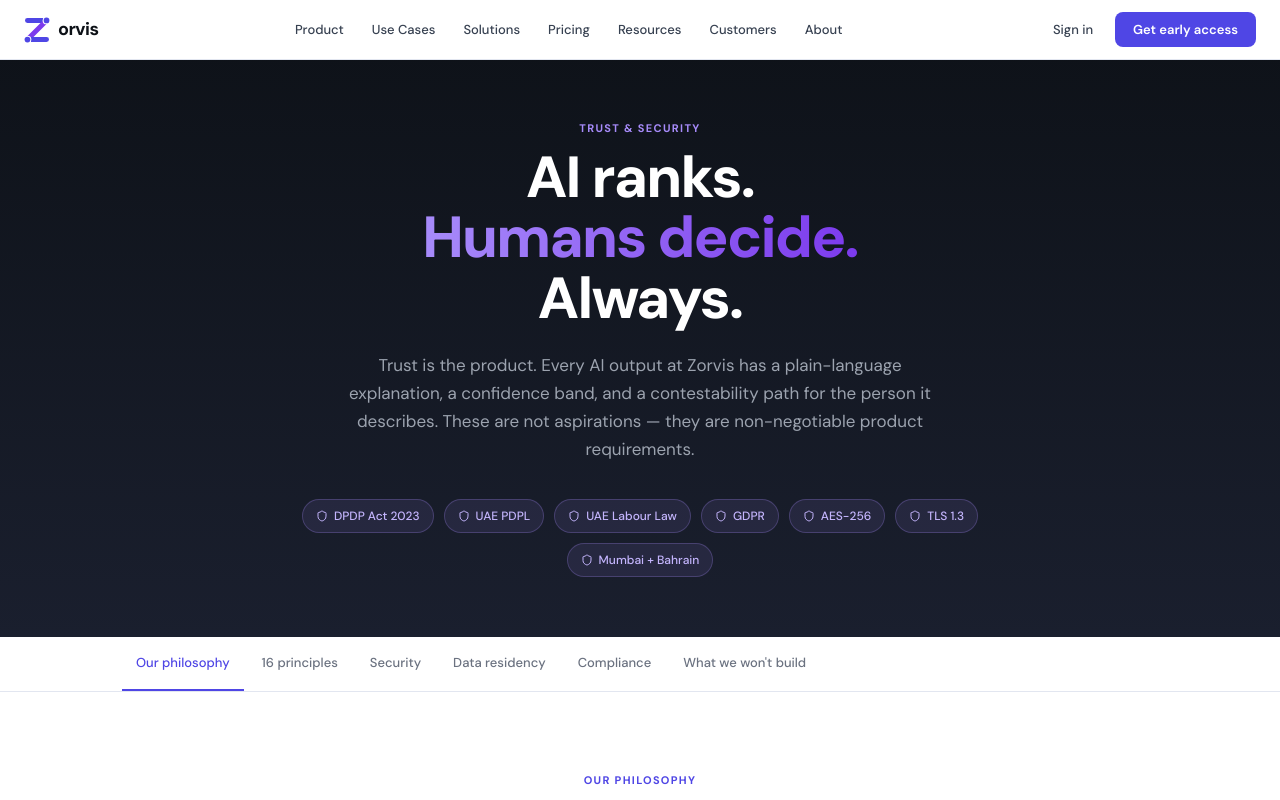
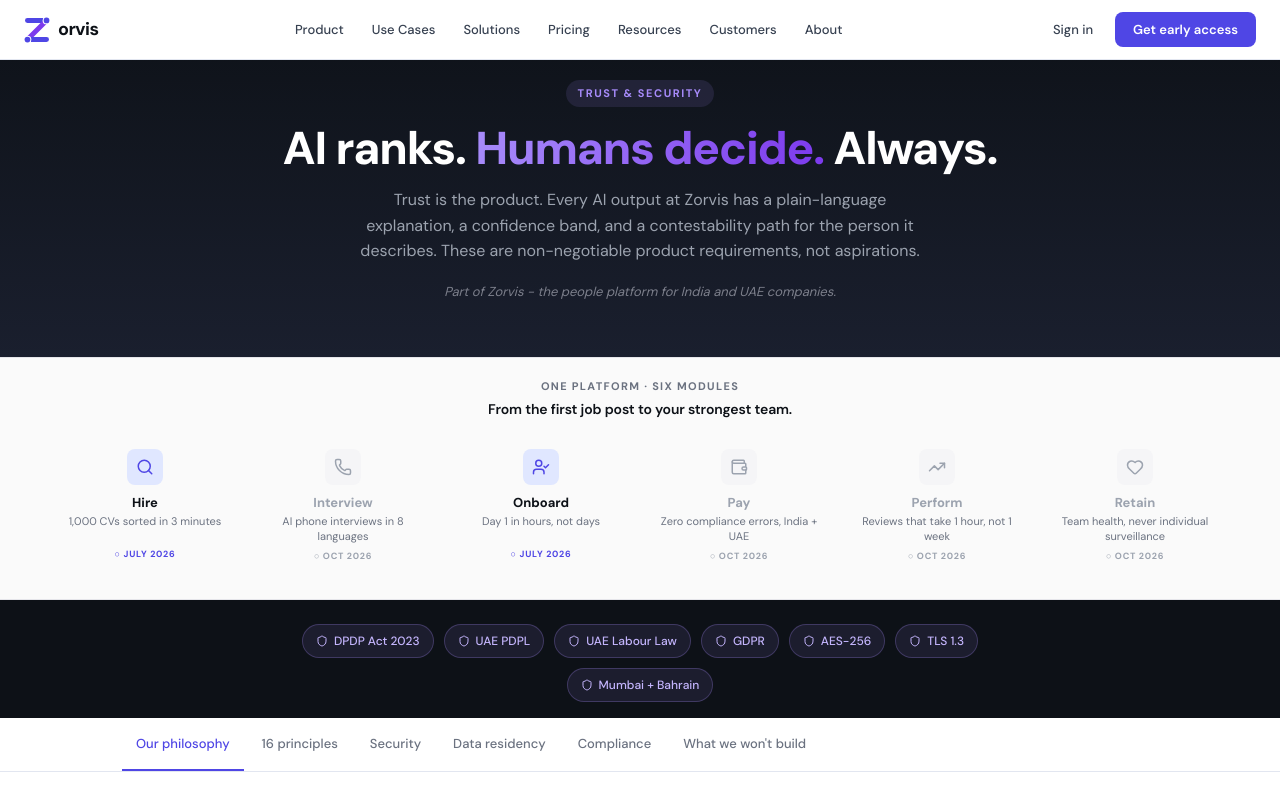
Before and after one commit to zorvis-ai/zorvis-website, a Next.js app: page /trust in a window 1280 px wide. Shown: the top 800 px of the page. Built offline with nearby package versions, Linux system fonts and the light colour scheme.

Commit message:
feat: unified PageHero and modules strip across 6 sub-pages

```diff
--- a/app/faq/page.tsx
+++ b/app/faq/page.tsx
@@ -4,6 +4,7 @@
 import Link from "next/link";
 import { motion, AnimatePresence } from "framer-motion";
 import { Nav, Footer, Tag } from "@/components/Nav";
+import PageHero from "@/components/PageHero";
 import { Search, ChevronDown, Shield, Brain, Globe, Users, FileText, Lock, ArrowRight } from "lucide-react";
 
 type FaqCategory = "all" | "data" | "scoring" | "compliance" | "product" | "pricing";
@@ -267,29 +268,21 @@
       <Nav />
 
       {/* HERO */}
-      <section style={{
-        padding: "120px 32px 60px",
-        background: "linear-gradient(180deg,#F7F8FC 0%,#FFFFFF 100%)",
-        textAlign: "center",
-      }}>
-        <Tag>FREQUENTLY ASKED QUESTIONS</Tag>
-        <h1 style={{
-          fontSize: "clamp(32px, 6vw, 56px)", fontWeight: 800,
-          letterSpacing: "-0.03em", lineHeight: 1.08, margin: "0 0 18px",
-          color: "#0D1117",
-        }}>
-          The questions everyone asks.<br/>
-          <span style={{ color: "#4F46E5" }}>Honest answers.</span>
-        </h1>
-        <p style={{
-          fontSize: 16, color: "#6B7280", lineHeight: 1.6,
-          maxWidth: 580, margin: "0 auto",
-        }}>
-          Real questions from real customers and prospects. No marketing fluff. If you don't see your question answered, email us — we'll add it.
-        </p>
+      <PageHero
+        eyebrow="FREQUENTLY ASKED QUESTIONS"
+        headline={
+          <>
+            The questions everyone asks.{" "}
+            <span style={{ color: "#4F46E5" }}>Honest answers.</span>
+          </>
+        }
+        summary="Real questions from prospects across BPO, retail, and staffing. No marketing fluff. If you don't see your question answered, email us - we'll add it."
+        suiteContext="Part of Zorvis - the people platform for India and UAE companies."
+      />
 
-        {/* Search */}
-        <div style={{ maxWidth: 480, margin: "32px auto 0", position: "relative" }}>
+      {/* Search - kept as its own section right after the hero */}
+      <section style={{ padding: "24px 24px 8px", background: "#FFFFFF" }}>
+        <div style={{ maxWidth: 480, margin: "0 auto", position: "relative" }}>
           <Search style={{
             position: "absolute", left: 16, top: "50%",
             transform: "translateY(-50%)", color: "#9CA3AF",
@@ -299,7 +292,7 @@
             type="text"
             value={searchQuery}
             onChange={(e) => setSearchQuery(e.target.value)}
-            placeholder="Search questions, e.g. 'data', 'WhatsApp', 'pricing'…"
+            placeholder="Search questions, e.g. 'data', 'preferred channel', 'pricing'..."
             style={{
               width: "100%", padding: "14px 16px 14px 46px",
               fontSize: 14, fontFamily: "'DM Sans',sans-serif",
--- a/app/how-it-works/page.tsx
+++ b/app/how-it-works/page.tsx
@@ -4,6 +4,7 @@
 import Link from "next/link";
 import { motion, useInView, AnimatePresence } from "framer-motion";
 import { Nav, Footer, Tag } from "@/components/Nav";
+import PageHero from "@/components/PageHero";
 import {
   FileText,
   Brain,
@@ -186,52 +187,32 @@
       <Nav />
 
       {/* HERO */}
-      <section style={{
-        padding: "120px 32px 70px",
-        background: "linear-gradient(180deg,#0D1117 0%,#1A1F2E 100%)",
-        textAlign: "center", color: "#FFFFFF",
-        position: "relative", overflow: "hidden",
-      }}>
-        {/* Background gradient orb */}
-        <div style={{
-          position: "absolute", top: "10%", left: "50%",
-          transform: "translateX(-50%)",
-          width: 700, height: 700,
-          background: "radial-gradient(circle, rgba(124,58,237,0.15) 0%, transparent 70%)",
-          pointerEvents: "none",
-        }} />
-
-        <div style={{ position: "relative", zIndex: 1 }}>
-          <Tag color="#A78BFA">HOW ZORVIS WORKS</Tag>
-          <h1 style={{
-            fontSize: "clamp(34px, 6vw, 60px)", fontWeight: 800,
-            letterSpacing: "-0.03em", lineHeight: 1.05, margin: "0 0 22px",
-            color: "#FFFFFF",
-          }}>
-            Hire to retire.<br />
+      <PageHero
+        variant="dark"
+        eyebrow="HOW ZORVIS WORKS"
+        headline={
+          <>
+            From first CV to{" "}
             <span style={{
               background: "linear-gradient(90deg,#A78BFA 0%,#7C3AED 100%)",
               WebkitBackgroundClip: "text",
               WebkitTextFillColor: "transparent",
               backgroundClip: "text",
-            }}>One AI system.</span>
-          </h1>
-          <p style={{
-            fontSize: 17, color: "#9CA3AF", lineHeight: 1.65,
-            maxWidth: 600, margin: "0 auto 28px",
-          }}>
-            From the first CV to final payslip, Zorvis runs the entire flow on one platform.
-            Every step feeds the next. Every hire makes the system smarter.
-          </p>
+            }}>strongest hire.</span>
+          </>
+        }
+        summary="Zorvis runs the full hiring flow on one platform - posting, ranking, AI phone interviews, assessments on the preferred channel, scheduled interviews, offers, and onboarding. Every step feeds the next."
+        suiteContext="Part of Zorvis - the people platform for India and UAE companies."
+      />
 
-          {/* Stat strip */}
+      <section style={{ padding: "32px 24px 24px", background: "#0D1117", color: "#FFFFFF" }}>
         <div style={{
           display: "flex", flexWrap: "wrap", justifyContent: "center", gap: 28,
-            marginTop: 36,
+          maxWidth: 800, margin: "0 auto",
         }}>
           {[
             { stat: "3 min", label: "to rank 1,000 CVs" },
-              { stat: "60s", label: "to send tests to top 100" },
+            { stat: "5 min", label: "AI phone interview" },
             { stat: "1 day", label: "to first interview" },
             { stat: "6 days", label: "candidate to employee" },
           ].map((s) => (
@@ -247,7 +228,6 @@
               <div style={{ fontSize: 12, color: "#6B7280", marginTop: 4 }}>{s.label}</div>
             </div>
           ))}
-          </div>
         </div>
       </section>
 
--- a/app/pricing/page.tsx
+++ b/app/pricing/page.tsx
@@ -1,6 +1,7 @@
 "use client";
 import { useState } from "react";
 import { Nav, Footer, Tag } from "@/components/Nav";
+import PageHero from "@/components/PageHero";
 import { PRICING } from "@/components/brand";
 import Link from "next/link";
 import RoiCalculator from "../components/RoiCalculator";
@@ -72,15 +73,20 @@
       <Nav />
 
       {/* HERO */}
-      <section style={{ padding: "120px 32px 60px", textAlign: "center", background: "linear-gradient(180deg,#F7F8FC 0%,#FFFFFF 100%)" }}>
-        <Tag>PRICING</Tag>
-        <h1 style={{ fontSize: "clamp(30px,5vw,54px)", fontWeight: 800, letterSpacing: "-0.03em", margin: "0 0 12px", color: "#0D1117" }}>
-          Start free.<br /><span style={{ color: "#4F46E5" }}>Pay when it works.</span>
-        </h1>
-        <p style={{ fontSize: 16, color: "#6B7280", marginBottom: 32, maxWidth: 440, margin: "0 auto 32px", lineHeight: 1.6 }}>
-          Free tier is permanent. No trial clock. No credit card. Upgrade when you're ready.
-        </p>
-        {/* Market toggle */}
+      <PageHero
+        eyebrow="PRICING"
+        headline={
+          <>
+            Start free.{" "}
+            <span style={{ color: "#4F46E5" }}>Pay when it works.</span>
+          </>
+        }
+        summary="Free tier is permanent. No trial clock. No credit card. Every paid plan includes AI hiring, onboarding, and a quota of AI phone interviews."
+        suiteContext="Part of Zorvis - the people platform for India and UAE companies."
+      />
+
+      {/* Market toggle - kept as its own section */}
+      <section style={{ padding: "32px 24px 8px", background: "#FFFFFF", textAlign: "center" }}>
         <div style={{ display: "inline-flex", background: "#F7F8FC", border: "1px solid #E2E6F0", borderRadius: 100, padding: 4 }}>
           {(["india", "uae"] as const).map(m => (
             <button key={m} onClick={() => setMarket(m)} style={{
@@ -90,7 +96,7 @@
               fontSize: 13, fontWeight: 600, cursor: "pointer",
               fontFamily: "'DM Sans',sans-serif", transition: "all 0.15s",
             }}>
-              {m === "india" ? "🇮🇳 India (₹)" : "🇦🇪 UAE (AED)"}
+              {m === "india" ? "\u{1F1EE}\u{1F1F3} India (\u20B9)" : "\u{1F1E6}\u{1F1EA} UAE (AED)"}
             </button>
           ))}
         </div>
--- a/app/roi-calculator/page.tsx
+++ b/app/roi-calculator/page.tsx
@@ -1,4 +1,4 @@
-import Link from "next/link";
+head -60 ~/Documents/Zorvis/website/app/solutions/volume-hiring/page.tsximport Link from "next/link";
 import { ArrowRight, TrendingUp, Calculator, Shield } from "lucide-react";
 import { Nav, Footer } from "@/components/Nav";
 import RoiCalculator from "../components/RoiCalculator";
--- a/app/solutions/volume-hiring/page.tsx
+++ b/app/solutions/volume-hiring/page.tsx
@@ -14,6 +14,7 @@
   CheckCircle2,
 } from "lucide-react";
 import { Nav, Footer } from "@/components/Nav";
+import PageHero from "@/components/PageHero";
 
 type Industry = {
   id: string;
@@ -163,24 +164,17 @@
       <Nav />
 
       {/* ────── HERO ────── */}
-      <section className="bg-gradient-to-br from-slate-950 via-indigo-950 to-slate-950">
-        <div className="mx-auto max-w-7xl px-6 pt-20 pb-16 lg:px-8 lg:pt-28 lg:pb-20">
-          <div className="mx-auto max-w-3xl text-center">
-            <div className="inline-flex items-center gap-2 rounded-full border border-indigo-400/30 bg-indigo-500/10 px-3 py-1 text-xs font-medium text-indigo-200">
-              Solutions for high-volume hiring
-            </div>
-
-            <h1 className="mt-5 text-4xl font-bold leading-[1.1] tracking-tight text-white md:text-5xl lg:text-6xl">
-              Built for industries that hire at volume.
-            </h1>
-
-            <p className="mx-auto mt-6 max-w-2xl text-lg leading-relaxed text-slate-300 md:text-xl">
-              High volume. High stakes. High dropout rates. Zorvis is built for the hiring problems
-              other tools were never designed to address.
-            </p>
-          </div>
-        </div>
-      </section>
+      <PageHero
+        eyebrow="VOLUME HIRING"
+        headline={
+          <>
+            Built for industries that{" "}
+            <span style={{ color: "#4F46E5" }}>hire at volume.</span>
+          </>
+        }
+        summary="BPO, retail, logistics, staffing agencies, manufacturing, hospitality. Six industries with the same pain. One platform built for them, with AI ranking, channel-native testing, and AI phone interviews."
+        suiteContext="Part of Zorvis - the people platform for India and UAE companies."
+      />
 
       {/* ────── INDUSTRY TABS ────── */}
       <section id="industry-tabs" className="bg-white">
--- a/app/trust/page.tsx
+++ b/app/trust/page.tsx
@@ -4,6 +4,7 @@
 import Link from "next/link";
 import { motion } from "framer-motion";
 import { Nav, Footer, Tag } from "@/components/Nav";
+import PageHero from "@/components/PageHero";
 import {
   Shield,
   Lock,
@@ -90,39 +91,29 @@
       <Nav />
 
       {/* HERO */}
-      <section style={{
-        padding: "120px 32px 60px",
-        background: "linear-gradient(180deg,#0D1117 0%,#1A1F2E 100%)",
-        textAlign: "center", color: "#FFFFFF",
-      }}>
-        <Tag color="#A78BFA">TRUST &amp; SECURITY</Tag>
-        <h1 style={{
-          fontSize: "clamp(32px, 6vw, 58px)", fontWeight: 800,
-          letterSpacing: "-0.03em", lineHeight: 1.05, margin: "0 0 22px",
-          color: "#FFFFFF",
-        }}>
-          AI ranks.<br/>
+      <PageHero
+        variant="dark"
+        eyebrow="TRUST & SECURITY"
+        headline={
+          <>
+            AI ranks.{" "}
             <span style={{
               background: "linear-gradient(90deg,#A78BFA 0%,#7C3AED 100%)",
               WebkitBackgroundClip: "text",
               WebkitTextFillColor: "transparent",
               backgroundClip: "text",
-          }}>Humans decide.</span><br/>
+            }}>Humans decide.</span>{" "}
             Always.
-        </h1>
-        <p style={{
-          fontSize: 17, color: "#9CA3AF", lineHeight: 1.65,
-          maxWidth: 620, margin: "0 auto",
-        }}>
-          Trust is the product. Every AI output at Zorvis has a plain-language explanation,
-          a confidence band, and a contestability path for the person it describes.
-          These are not aspirations — they are non-negotiable product requirements.
-        </p>
+          </>
+        }
+        summary="Trust is the product. Every AI output at Zorvis has a plain-language explanation, a confidence band, and a contestability path for the person it describes. These are non-negotiable product requirements, not aspirations."
+        suiteContext="Part of Zorvis - the people platform for India and UAE companies."
+      />
 
-        {/* Quick badge row */}
+      <section style={{ padding: "24px 24px 16px", background: "#0D1117" }}>
         <div style={{
           display: "flex", flexWrap: "wrap", justifyContent: "center", gap: 10,
-          marginTop: 36, maxWidth: 720, marginInline: "auto",
+          maxWidth: 720, margin: "0 auto",
         }}>
           {[
             { label: "DPDP Act 2023" },
```
Lines whose indentation alone changed are shown as unchanged.
